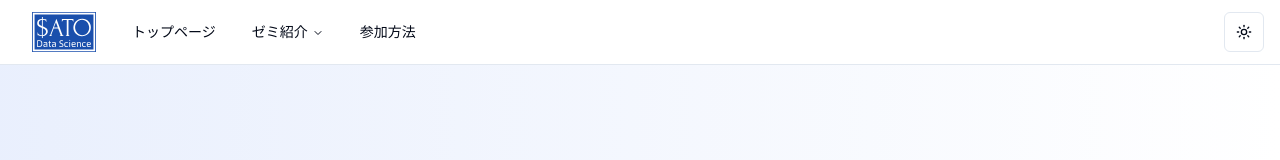
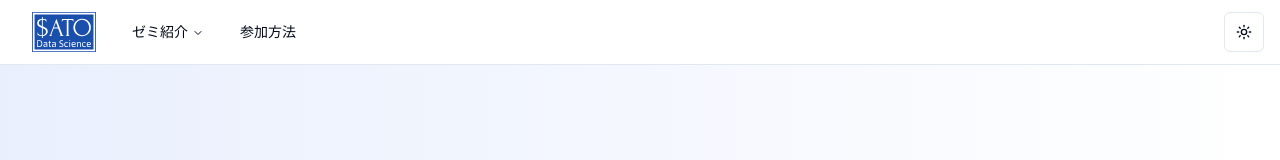
Before and after one commit to Sato-seminor/seminar-website, a Next.js app: page / in a window 1280 px wide. Shown: the top 160 px of the page. Built offline with nearby package versions, Linux system fonts and the light colour scheme.

Commit message:
:fire: 「トップページ」のメニューを削除

```diff
--- a/src/components/layout/navigation.tsx
+++ b/src/components/layout/navigation.tsx
@@ -56,13 +56,6 @@ export function Navigation() {
               </Link>
             </NavigationMenuItem>
             <NavigationMenuItem>
-              <Link href="/" legacyBehavior passHref>
-                <NavigationMenuLink className={navigationMenuTriggerStyle()}>
-                  トップページ
-                </NavigationMenuLink>
-              </Link>
-            </NavigationMenuItem>
-            <NavigationMenuItem>
               <NavigationMenuTrigger>ゼミ紹介</NavigationMenuTrigger>
               <NavigationMenuContent>
                 <ul className="grid w-[400px] gap-3 p-4 md:w-[500px] md:grid-cols-2 lg:w-[600px]">
```
